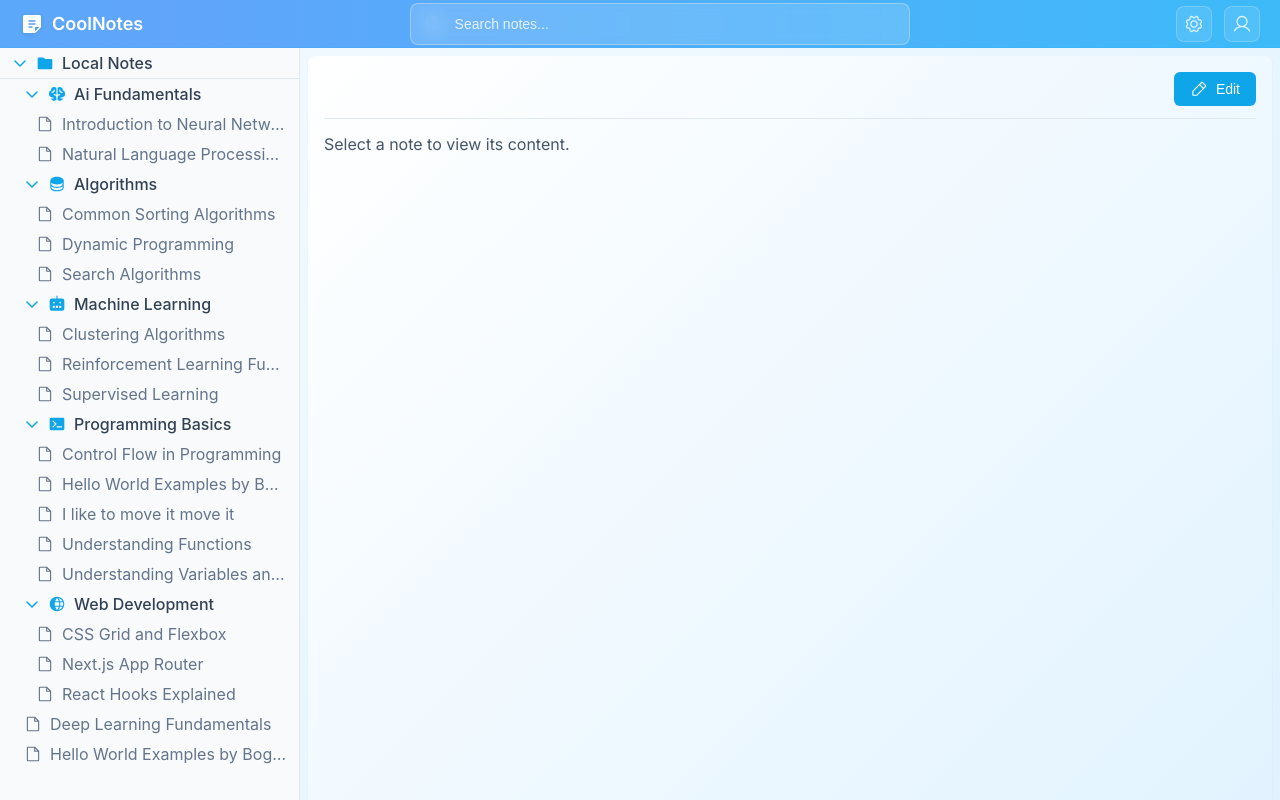
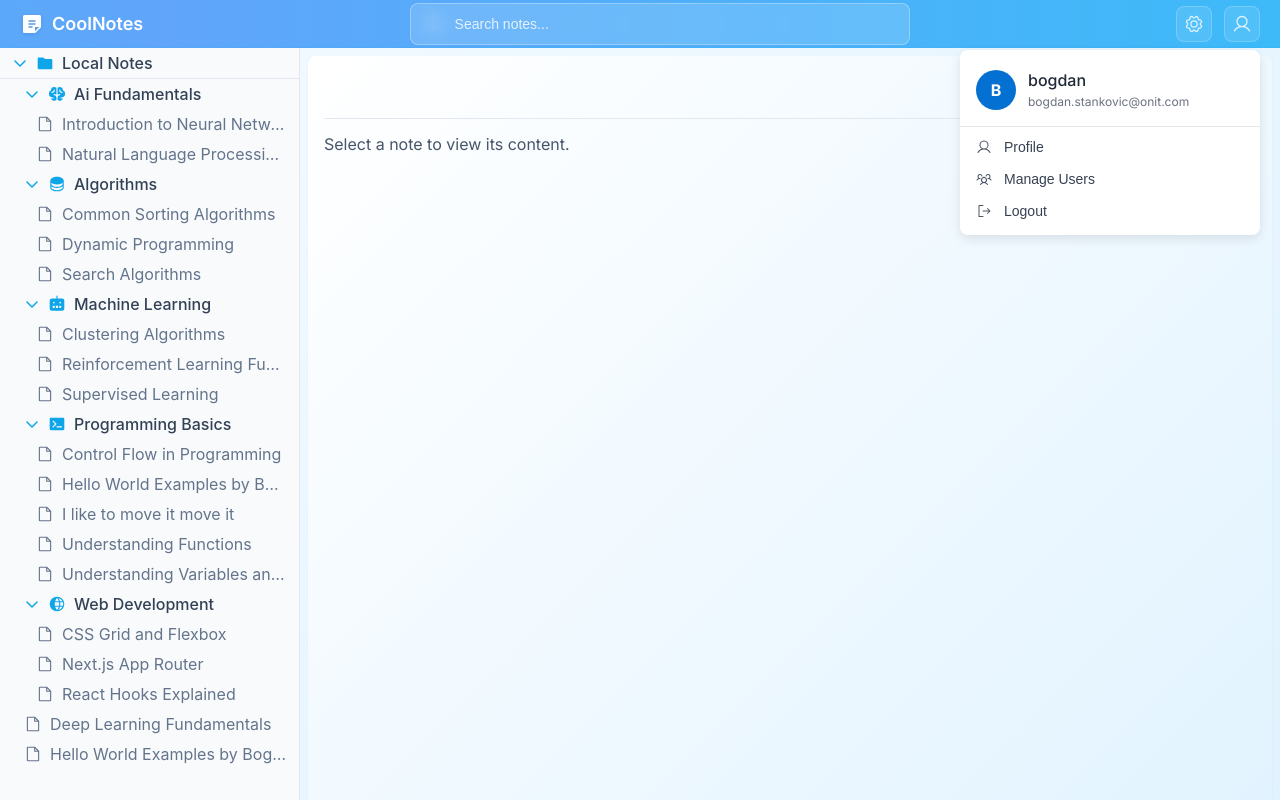
Before and after one commit to McCarthyFinch/webinar-project, a Next.js app: page / in a window 1280 px wide. Both pictures are taken after a click on the button 1241 px from the left and 23 px from the top of the page. Built offline with nearby package versions, Linux system fonts and the light colour scheme.

Commit message:
Add user dropdown menu with profile information

```diff
--- a/src/components/TopBanner/TopBanner.module.css
+++ b/src/components/TopBanner/TopBanner.module.css
@@ -228,6 +228,97 @@
   color: #ffffff;
 }
 
+.userMenuContainer {
+  position: relative;
+}
+
+.userDropdown {
+  position: absolute;
+  top: calc(100% + 8px);
+  right: 0;
+  width: 300px;
+  background-color: #ffffff;
+  border-radius: 8px;
+  box-shadow: 0 4px 12px rgba(0, 0, 0, 0.1);
+  z-index: 100;
+  overflow: hidden;
+  padding: 8px 0;
+  animation: fadeIn 0.2s ease;
+}
+
+@keyframes fadeIn {
+  from { opacity: 0; transform: translateY(-8px); }
+  to { opacity: 1; transform: translateY(0); }
+}
+
+.userInfo {
+  display: flex;
+  align-items: center;
+  padding: 12px 16px;
+}
+
+.userAvatar {
+  display: flex;
+  align-items: center;
+  justify-content: center;
+  width: 40px;
+  height: 40px;
+  border-radius: 50%;
+  background-color: #0470d2;
+  color: white;
+  font-weight: bold;
+  font-size: 16px;
+  margin-right: 12px;
+  flex-shrink: 0;
+}
+
+.userDetails {
+  flex: 1;
+  overflow: hidden;
+}
+
+.userName {
+  font-weight: 500;
+  color: #1f2937;
+  margin-bottom: 4px;
+}
+
+.userEmail {
+  font-size: 12px;
+  color: #6b7280;
+  white-space: nowrap;
+  overflow: hidden;
+  text-overflow: ellipsis;
+}
+
+.dropdownDivider {
+  height: 1px;
+  background-color: #e5e7eb;
+  margin: 4px 0;
+}
+
+.dropdownItem {
+  display: flex;
+  align-items: center;
+  width: 100%;
+  padding: 8px 16px;
+  border: none;
+  background: none;
+  cursor: pointer;
+  text-align: left;
+  color: #374151;
+  font-size: 14px;
+}
+
+.dropdownItem:hover {
+  background-color: #f3f4f6;
+}
+
+.dropdownItem svg {
+  margin-right: 12px;
+  color: #4b5563;
+}
+
 /* Scrollbar styling for search results */
 .searchResults::-webkit-scrollbar {
   width: 8px;
--- a/src/components/TopBanner/TopBanner.tsx
+++ b/src/components/TopBanner/TopBanner.tsx
@@ -3,7 +3,9 @@ import {
   Gear,
   User,
   X,
-  Note
+  Note,
+  SignOut,
+  UsersThree
 } from '@phosphor-icons/react';
 import { useState, useEffect, useRef, FormEvent } from 'react';
 import { useSelectedNote } from '@/context/SelectedNoteContext';
@@ -50,9 +52,25 @@ export default function TopBanner() {
   const [newNoteCategory, setNewNoteCategory] = useState('programming-basics');
   const [isCreatingNote, setIsCreatingNote] = useState(false);
   const [error, setError] = useState<string | null>(null);
+  const [isUserMenuOpen, setIsUserMenuOpen] = useState(false);
+  const userMenuRef = useRef<HTMLDivElement>(null);
   const searchTimeoutRef = useRef<NodeJS.Timeout>();
   const { setSelectedNote } = useSelectedNote();
   const { refreshStructure } = useFileSystem();
+
+  // Add click outside listener to close the user menu
+  useEffect(() => {
+    function handleClickOutside(event: MouseEvent) {
+      if (userMenuRef.current && !userMenuRef.current.contains(event.target as Node)) {
+        setIsUserMenuOpen(false);
+      }
+    }
+
+    document.addEventListener('mousedown', handleClickOutside);
+    return () => {
+      document.removeEventListener('mousedown', handleClickOutside);
+    };
+  }, []);
 
   useEffect(() => {
     if (searchQuery.trim()) {
@@ -205,9 +223,42 @@ export default function TopBanner() {
           <button className={styles.iconButton} title="Settings">
             <Gear size={20} />
           </button>
-          <button className={styles.iconButton} title="Profile">
-            <User size={20} />
-          </button>
+          <div className={styles.userMenuContainer} ref={userMenuRef}>
+            <button
+              className={styles.iconButton}
+              title="Profile"
+              onClick={() => setIsUserMenuOpen(!isUserMenuOpen)}
+            >
+              <User size={20} />
+            </button>
+
+            {isUserMenuOpen && (
+              <div className={styles.userDropdown}>
+                <div className={styles.userInfo}>
+                  <div className={styles.userAvatar}>
+                    <span>B</span>
+                  </div>
+                  <div className={styles.userDetails}>
+                    <div className={styles.userName}>bogdan</div>
+                    <div className={styles.userEmail}>bogdan.stankovic@onit.com</div>
+                  </div>
+                </div>
+                <div className={styles.dropdownDivider}></div>
+                <button className={styles.dropdownItem}>
+                  <User size={16} />
+                  <span>Profile</span>
+                </button>
+                <button className={styles.dropdownItem}>
+                  <UsersThree size={16} />
+                  <span>Manage Users</span>
+                </button>
+                <button className={styles.dropdownItem}>
+                  <SignOut size={16} />
+                  <span>Logout</span>
+                </button>
+              </div>
+            )}
+          </div>
         </div>
       </div>
 
```
